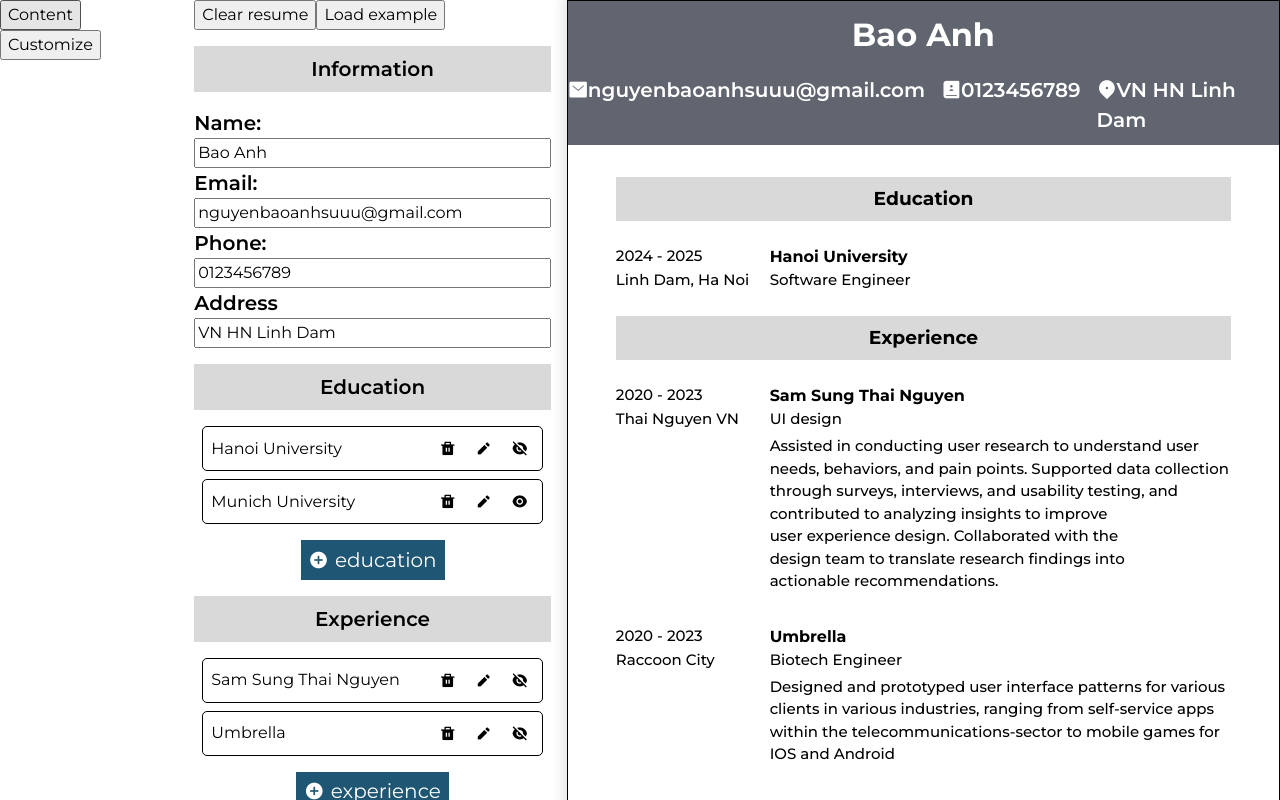
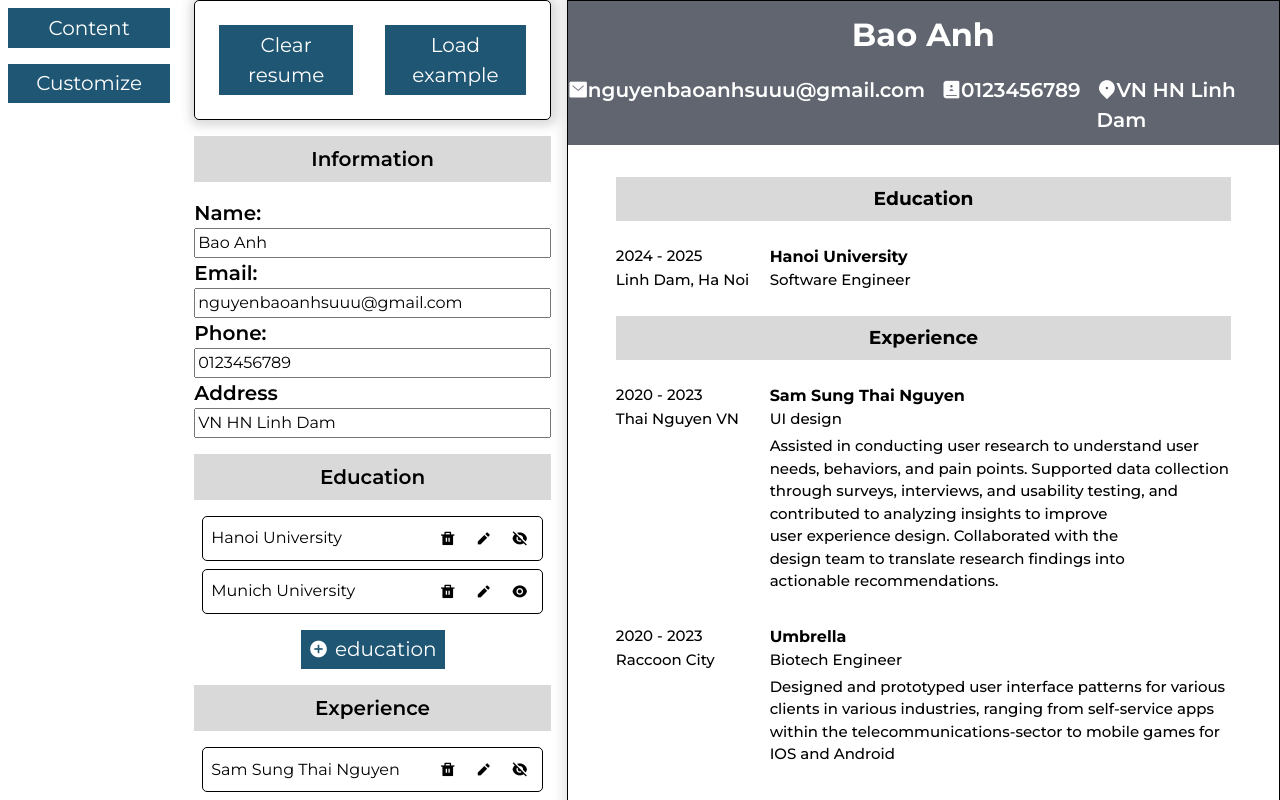
Before and after one commit to nguyensieu-gmer/cv_app, a React (Vite) app: page / in a window 1280 px wide. Shown: the top 800 px of the page. Built offline with nearby package versions, Linux system fonts and the light colour scheme.

Commit message:
Add style for toobBar and cvAction

```diff
--- a/src/component/cvAction.jsx
+++ b/src/component/cvAction.jsx
@@ -1,8 +1,14 @@
+import "../style/cvAction.css";
+
 export function Action({ clearResume, loadExample }) {
   return (
-    <div>
-      <button onClick={clearResume}>Clear resume</button>
-      <button onClick={loadExample}>Load example</button>
+    <div className="btns">
+      <button className="btn" onClick={clearResume}>
+        Clear resume
+      </button>
+      <button className="btn" onClick={loadExample}>
+        Load example
+      </button>
     </div>
   );
 }
--- a/src/component/toolBar.jsx
+++ b/src/component/toolBar.jsx
@@ -1,8 +1,10 @@
+import "../style/toolBar.css";
+
 export function Tool() {
   return (
-    <div>
-      <button>Content</button>
-      <button>Customize</button>
+    <div className="toolBar_btns">
+      <button className="btn">Content</button>
+      <button className="btn">Customize</button>
     </div>
   );
 }
--- /dev/null
+++ b/src/style/cvAction.css
@@ -0,0 +1,9 @@
+.btns {
+  display: flex;
+  justify-content: center;
+  gap: 2rem;
+  border: 1px solid black;
+  padding: 1.5rem;
+  border-radius: 5px;
+  box-shadow: 1px 1px 10px 5px rgba(128, 128, 128, 0.284);
+}
--- /dev/null
+++ b/src/style/toolBar.css
@@ -0,0 +1,6 @@
+.toolBar_btns {
+  display: flex;
+  flex-direction: column;
+  padding: 0.5rem;
+  gap: 1rem;
+}
```
